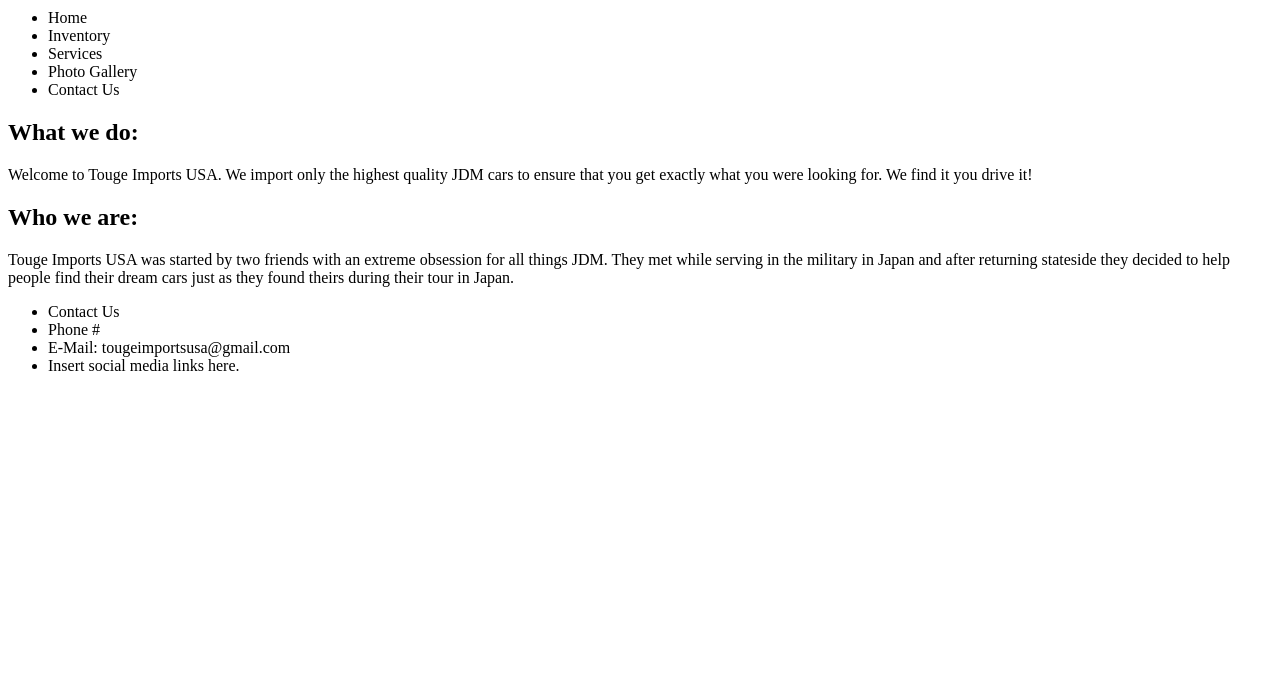
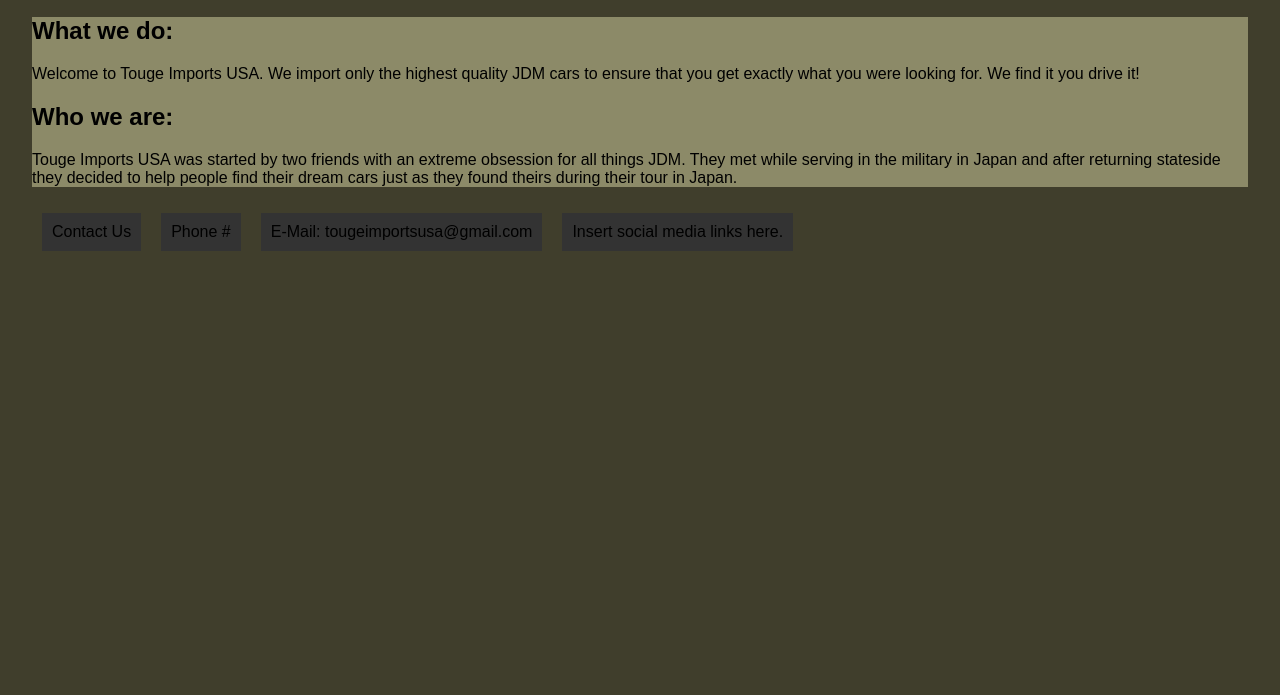
Before and after one commit to seanlanders92/Import-Test, a plain HTML site: page index.html in a window 1280 px wide. Shown: the part 105-800 px from the top of the page. Drawn offline with Linux system fonts and the light colour scheme.

Commit message:
update with css

```diff
--- a/index.html
+++ b/index.html
@@ -5,6 +5,7 @@
             Never gonna give you up.
         </title>
         <!-- put stuff in here that you don't want users to see -->
+        <link href="style.css" type="text/css" rel="stylesheet"/>
     </head>
     <body>
         <!-- body is where I put the content that I want to show up in the browser window. -->
@@ -19,6 +20,7 @@
 
         <nav>
             <ul>
+
                 <!-- This will be a banner going across the top with drop down menus -->
                 <li>Home</li><li>Inventory</li> <li>Services</li> <li>Photo Gallery</li><li>Contact Us</li>
             </ul>
@@ -45,7 +47,6 @@
         </main>
 
     <footer>
-        <ul>
             <li>
                 Contact Us
             </li>
@@ -58,7 +59,6 @@
             <li>
                 Insert social media links here.
             </li>
-        </ul>
     </footer>
     </body>
 </html>
--- /dev/null
+++ b/style.css
@@ -0,0 +1,64 @@
+html {
+    height: 100%;
+}
+
+body {
+    font-family: Arial, Helvetica, sans-serif;
+    width: 95%;
+    margin: 2% auto;
+    background-color:#403E2C;
+}
+
+h1 {
+color: rgb(161, 27, 238);
+text-align: center;
+}
+
+nav {
+
+}
+
+main {
+    background-color:#8C8A68;
+
+}
+
+article {
+
+}
+ul {
+    position: fixed;
+    top: 0;
+    width: 100%;
+}
+
+li {
+    list-style-type: none;
+  margin: 10px;
+  padding: 10px;
+  overflow: hidden;
+  background-color: #333;
+  float: left;
+}
+
+li a {
+  display: block;
+  color: white;
+  text-align: center;
+  padding: 14px 16px;
+  text-decoration: none;
+}
+
+/* Change the link color to #111 (black) on hover */
+li a:hover {
+  background-color: #111;
+  border-right: 1px solid #bbb;
+}
+
+li:last-child {
+  border-right: none;
+}
+
+footer {
+
+}
```
